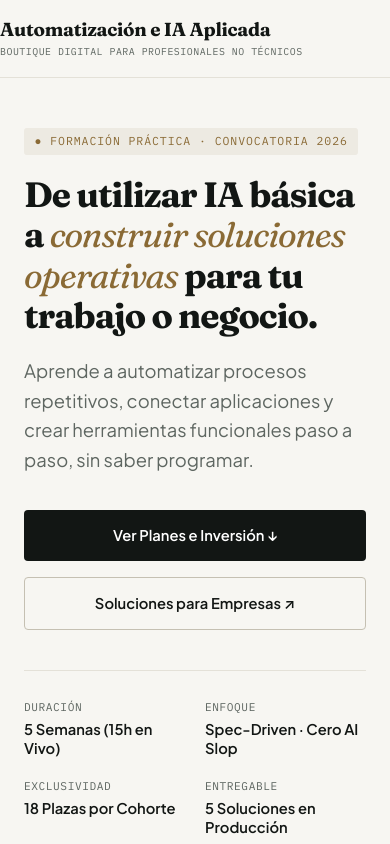
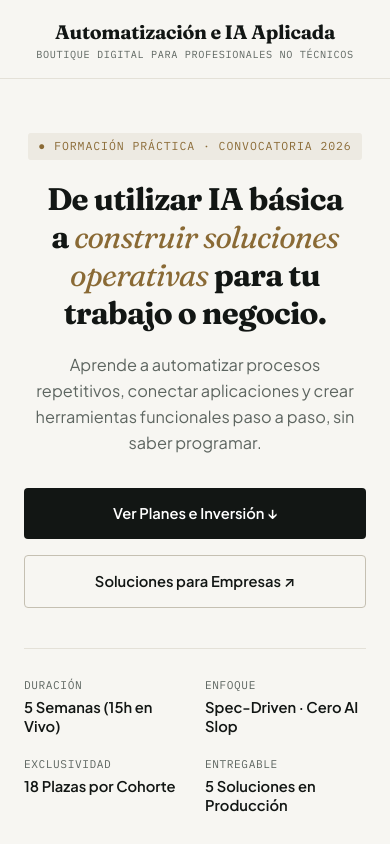
Before and after one commit to willkwolf/automatizar-con-ia-, a plain HTML site: page index.html in a window 390 px wide. Shown: the top 844 px of the page. Drawn offline with Linux system fonts and the light colour scheme.

Commit message:
fix(ui): balance mobile title, masthead and section headers, enhance test suite

```diff
--- a/index.html
+++ b/index.html
@@ -185,6 +185,7 @@
       font-weight: 700;
       line-height: 1.15;
       letter-spacing: -0.03em;
+      text-wrap: balance;
       max-width: 860px;
       margin-bottom: 1.25rem;
     }
@@ -302,6 +303,7 @@
       font-weight: 700;
       line-height: 1.25;
       letter-spacing: -0.02em;
+      text-wrap: balance;
       margin-bottom: 0.85rem;
     }
 
@@ -845,14 +847,37 @@
 
     @media (max-width: 768px) {
       .section {
-        padding: 3rem 0;
+        padding: 3.25rem 0;
       }
       .hero {
-        padding: 3rem 0 2.5rem;
+        padding: 3.25rem 0 2.5rem;
+        text-align: center;
+      }
+      .hero .eyebrow {
+        margin: 0 auto 1.25rem;
+      }
+      .hero-title {
+        font-size: clamp(1.95rem, 7.2vw, 2.45rem);
+        line-height: 1.22;
+        letter-spacing: -0.025em;
+        text-align: center;
+        text-wrap: balance;
+        margin-left: auto;
+        margin-right: auto;
+      }
+      .hero-lead {
+        font-size: 1.02rem;
+        line-height: 1.6;
+        text-align: center;
+        text-wrap: pretty;
+        margin-left: auto;
+        margin-right: auto;
+        margin-bottom: 2rem;
       }
       .trust-badges {
         grid-template-columns: 1fr 1fr;
         gap: 1.25rem;
+        text-align: left;
       }
       .audience-grid, .faq-grid {
         grid-template-columns: 1fr;
@@ -872,22 +897,42 @@
       }
       .nav-wrapper {
         height: auto;
-        padding: 1.15rem 0;
-        justify-content: flex-start;
+        padding: 1.25rem 0 1rem;
+        justify-content: center;
+        text-align: center;
       }
       .brand {
         width: 100%;
+        display: flex;
+        flex-direction: column;
+        align-items: center;
+        text-align: center;
       }
       .brand-title {
-        font-size: 1.18rem;
-        line-height: 1.22;
+        font-size: 1.22rem;
+        line-height: 1.25;
         letter-spacing: -0.015em;
+        text-align: center;
       }
       .brand-sub {
-        font-size: 0.62rem;
-        letter-spacing: 0.05em;
+        font-size: 0.64rem;
+        letter-spacing: 0.06em;
         margin-top: 0.25rem;
         line-height: 1.35;
+        text-align: center;
+      }
+      .section-eyebrow {
+        text-align: center;
+      }
+      .section-title {
+        text-align: center;
+        text-wrap: balance;
+      }
+      .section-desc {
+        text-align: center;
+        margin-left: auto;
+        margin-right: auto;
+        text-wrap: pretty;
       }
     }
   </style>
```
